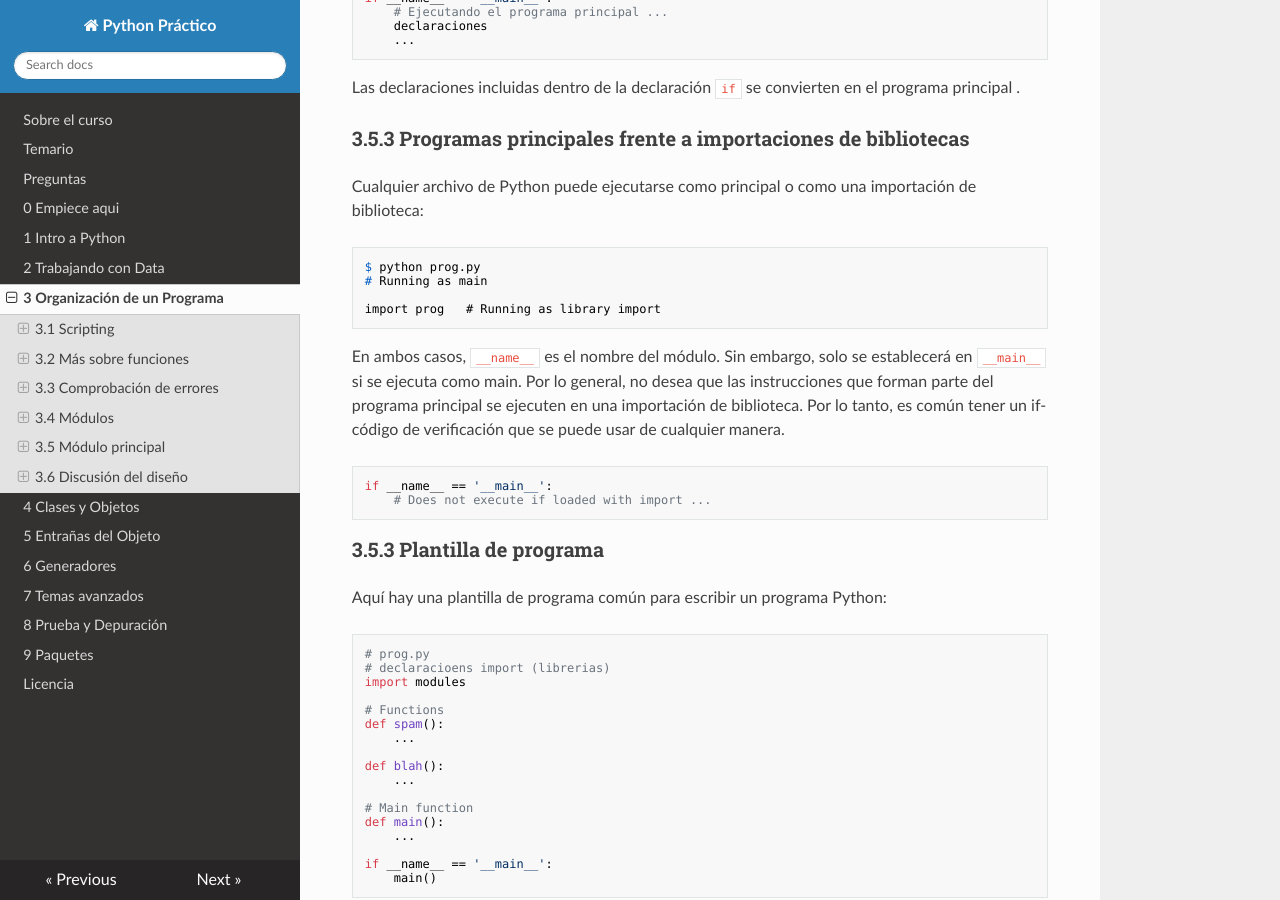
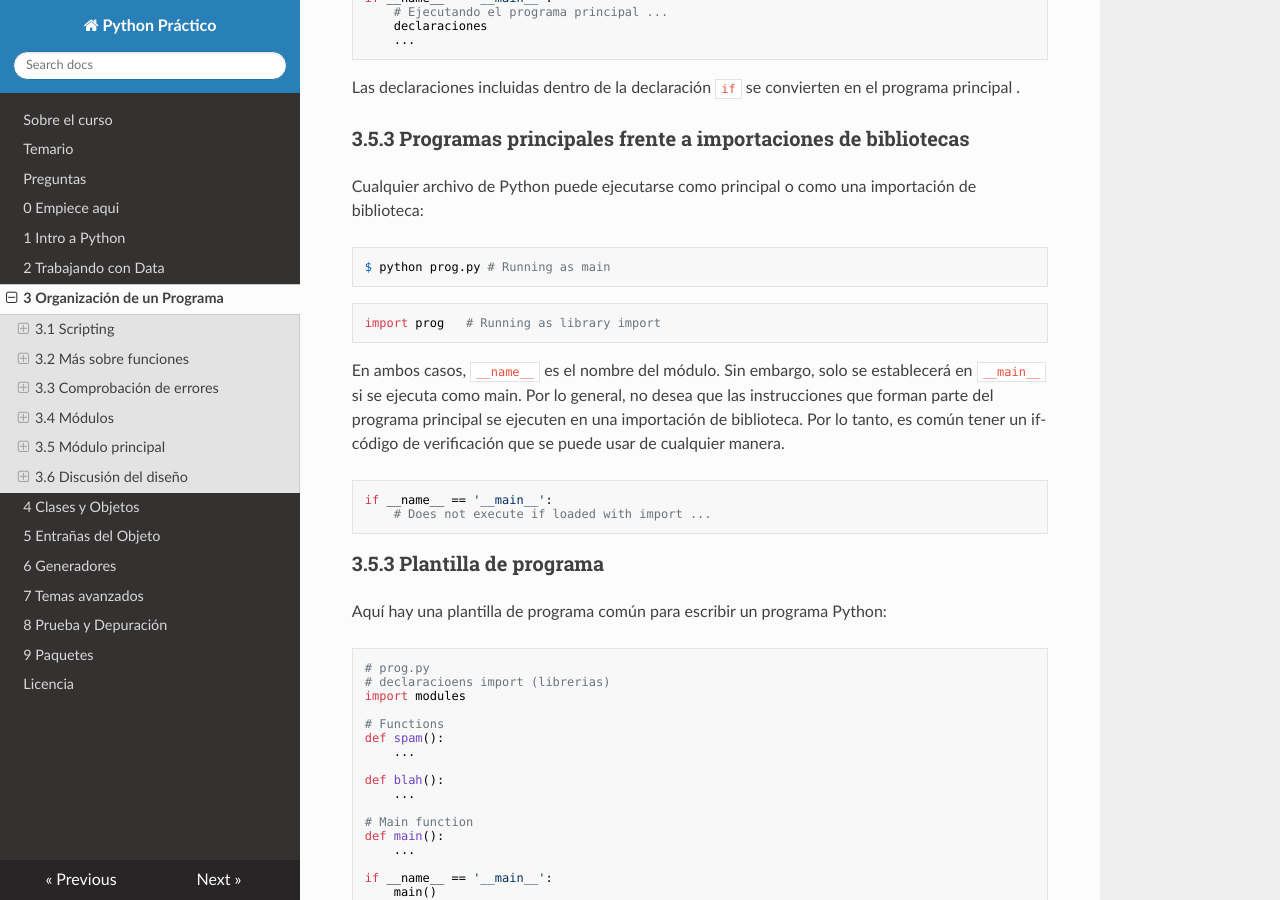
Before and after one commit to pythonpanama/pythonpractico_ssg, an MkDocs documentation site: the page built from docs/3.md, in a window 1280 px wide and 900 px high, scrolled down 28787 px. Built offline with MkDocs 1.6.1, drawn with Linux system fonts in a browser that asks for light colours; nearby versions of some CDN libraries.

Commit message:
corrected 3.5.3

````diff
--- a/docs/3.md
+++ b/docs/3.md
@@ -1629,9 +1629,10 @@ Cualquier archivo de Python puede ejecutarse como principal o como una
 importación de biblioteca:
 
 ```shell
-$ python prog.py
-# Running as main
-
+$ python prog.py # Running as main
+```
+
+```python
 import prog   # Running as library import
 ```
 
````
